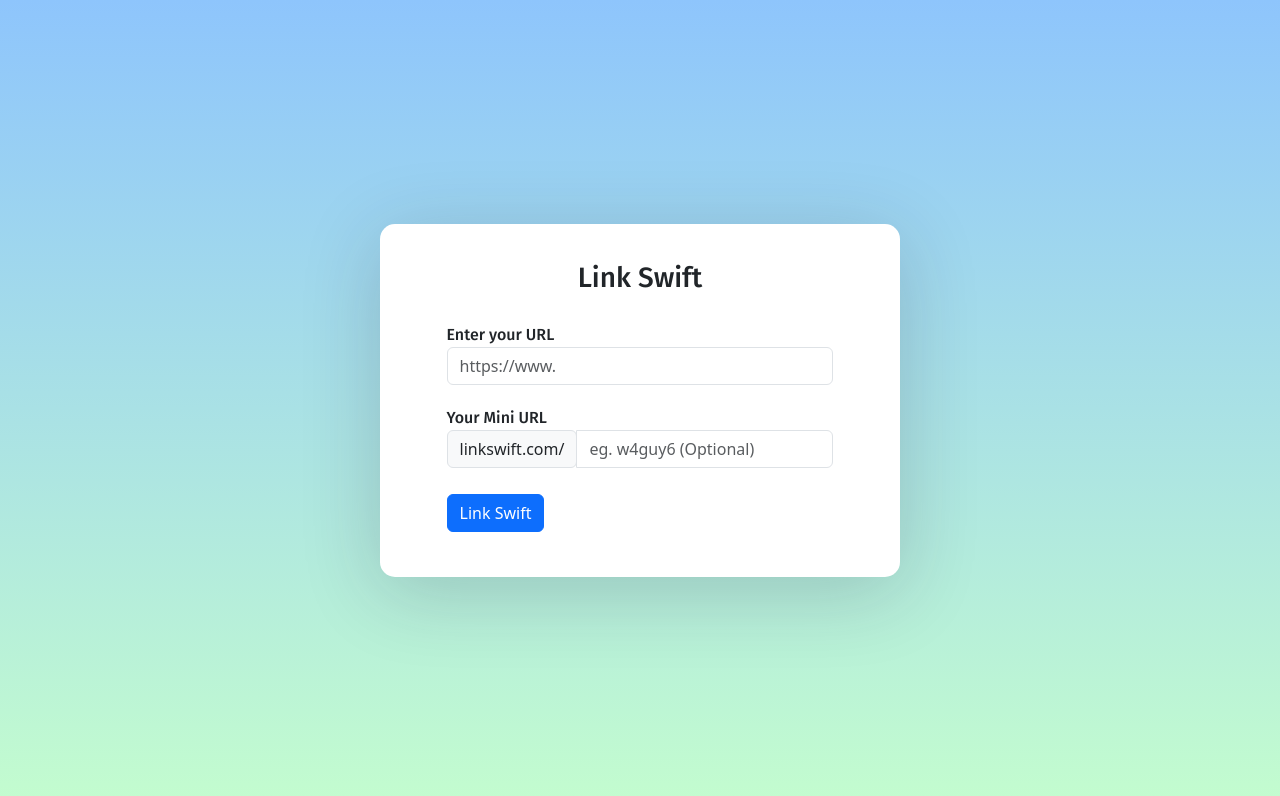
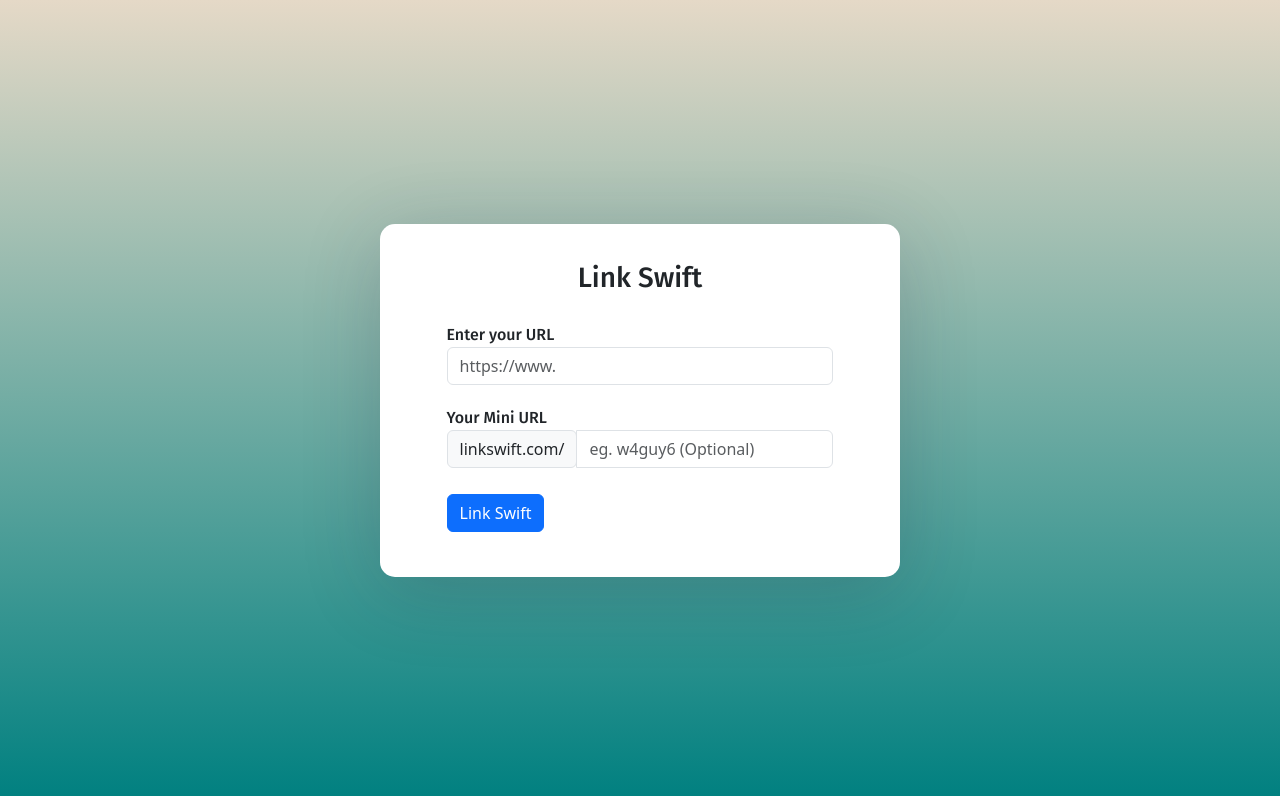
Before and after one commit to STHassanDev/LinkSwift, a React (Create React App) app in the folder linkswift-client/: page / in a window 1280 px wide. Shown: the top 796 px of the page. Built offline with nearby package versions, Linux system fonts and the light colour scheme.

Commit message:
Change color of the background

```diff
--- a/linkswift-client/src/index.css
+++ b/linkswift-client/src/index.css
@@ -4,7 +4,7 @@
   box-sizing: border-box;
 }
 body {
-  background:linear-gradient(#8EC5FC, #c3fccf);
+  background:linear-gradient(#E5D9C7, #008080);
   min-height: 100vh;
   display: flex;
   font-weight: 400;
```
